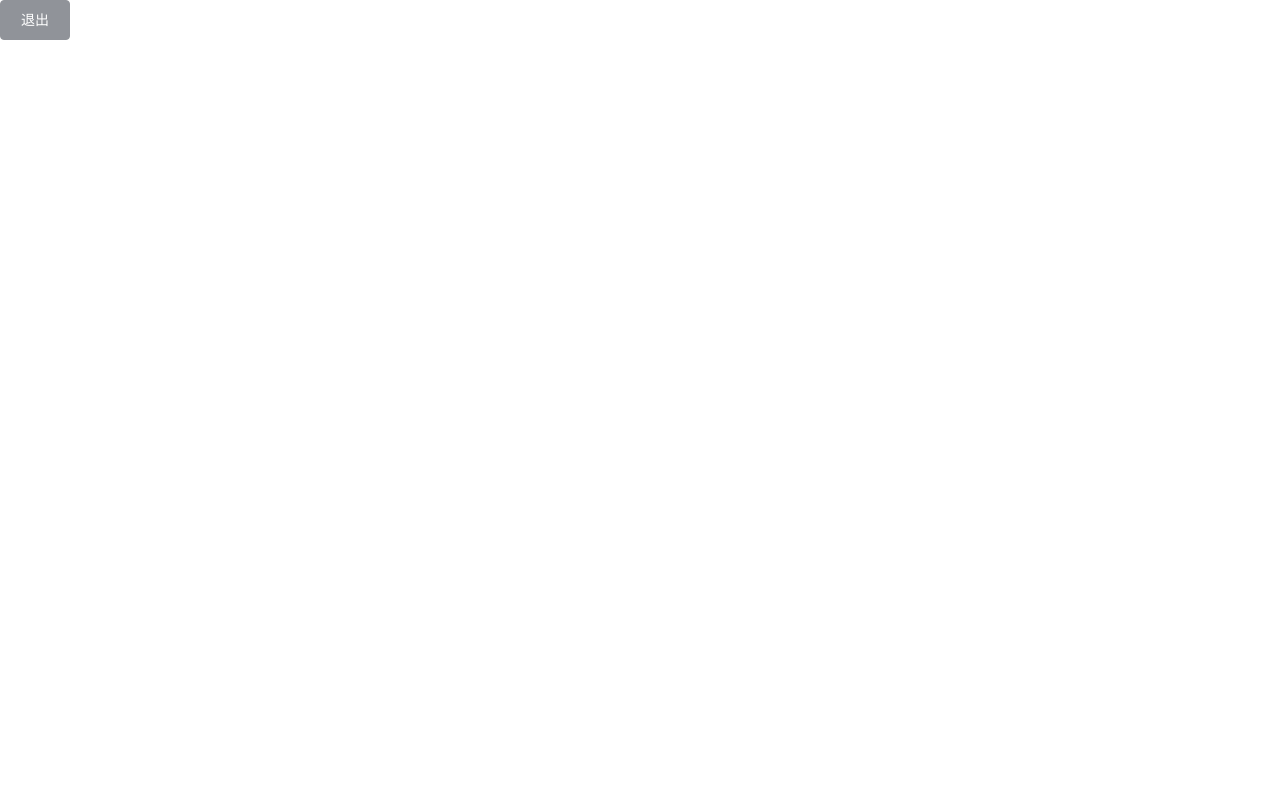
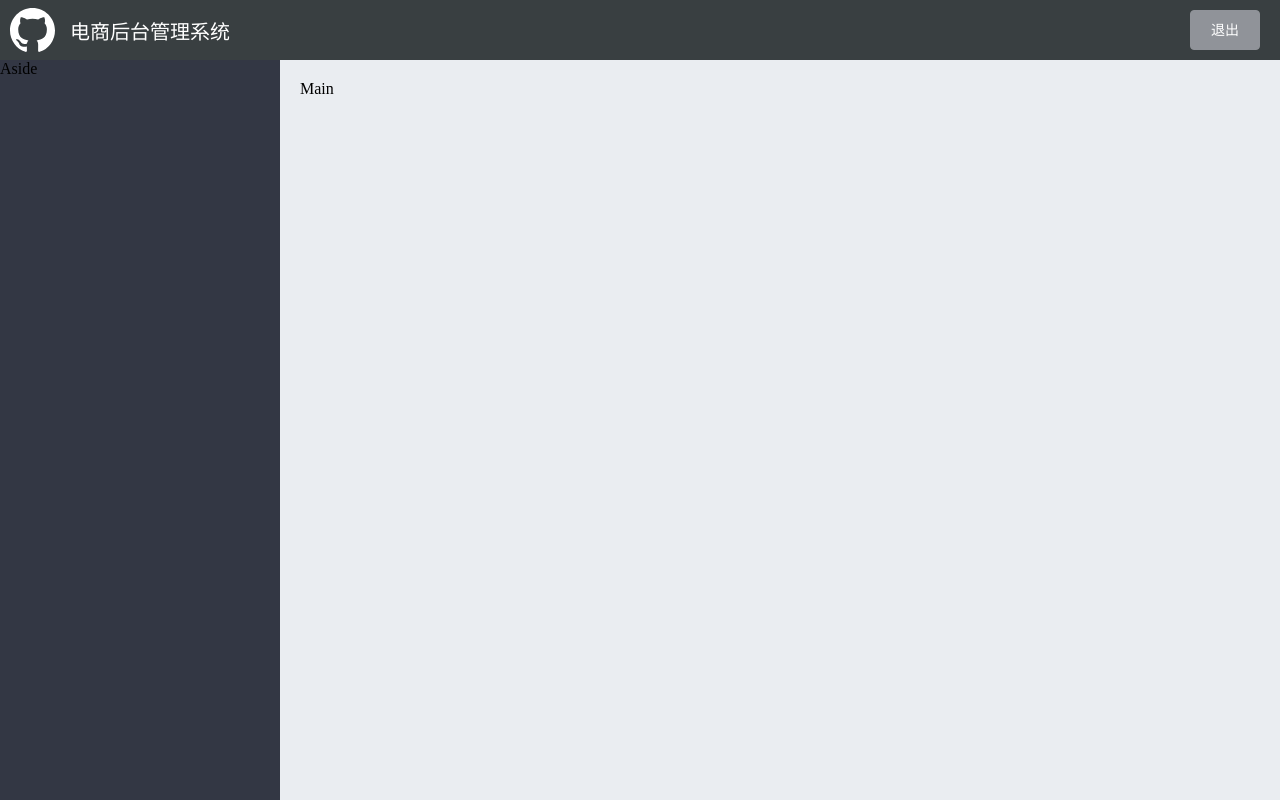
Before and after one commit to linweishi/backup, a Vue app: page /#/home in a window 1280 px wide. Built offline with nearby package versions, Linux system fonts and the light colour scheme; sample sign-in values are in the browser's storage.

Commit message:
添加主页基础布局

```diff
--- a/src/components/Home.vue
+++ b/src/components/Home.vue
@@ -1,7 +1,24 @@
 <template>
-  <div>
-    <el-button type="info" @click="logout">退出</el-button>
-  </div>
+  <el-container class="home-container">
+    <!-- 头部区域 -->
+    <el-header>
+      <div>
+        <svg height="45" viewBox="0 0 16 16" width="45">
+          <path fill-rule="evenodd" d="M8 0C3.58 0 0 3.58 0 8c0 3.54 2.29 6.53 5.47 7.59.4.07.55-.17.55-.38 0-.19-.01-.82-.01-1.49-2.01.37-2.53-.49-2.69-.94-.09-.23-.48-.94-.82-1.13-.28-.15-.68-.52-.01-.53.63-.01 1.08.58 1.23.82.72 1.21 1.87.87 2.33.66.07-.52.28-.87.51-1.07-1.78-.2-3.64-.89-3.64-3.95 0-.87.31-1.59.82-2.15-.08-.2-.36-1.02.08-2.12 0 0 .67-.21 2.2.82.64-.18 1.32-.27 2-.27.68 0 1.36.09 2 .27 1.53-1.04 2.2-.82 2.2-.82.44 1.1.16 1.92.08 2.12.51.56.82 1.27.82 2.15 0 3.07-1.87 3.75-3.65 3.95.29.25.54.73.54 1.48 0 1.07-.01 1.93-.01 2.2 0 .21.15.46.55.38A8.013 8.013 0 0016 8c0-4.42-3.58-8-8-8z">
+          </path>
+        </svg>
+        <span>电商后台管理系统</span>
+      </div>
+      <el-button type="info" @click="logout">退出</el-button>
+    </el-header>
+    <!-- 页面主体区域 -->
+    <el-container>
+      <!-- 侧边栏 -->
+      <el-aside width="280px">Aside</el-aside>
+      <!-- 右侧内容主体 -->
+      <el-main>Main</el-main>
+    </el-container>
+  </el-container>
 </template>
 
 <script>
@@ -16,4 +33,34 @@
 </script>
 
 <style lang="less" scoped>
+.home-container {
+  height: 100%;
+}
+.el-header {
+  display: flex;
+  justify-content: space-between;
+  padding-left: 10px;
+  align-items: center;
+  color: #fff;
+  font-size: 20px;
+  background-color: #393f41;
+  > div {
+    display: flex;
+    align-items: center;
+    // 为 svg logo添加颜色
+    svg {
+      fill: currentColor;
+      color: #fff;
+    }
+    span{
+      margin-left: 15px;
+    }
+  }
+}
+.el-aside {
+  background-color: #333744;
+}
+.el-main {
+  background-color: #eaedf1;
+}
 </style>
```
Also changed, not shown: src/plugins/element.js (+6 -1 lines), 1 other file (tests, documents, lock files or other folders).
